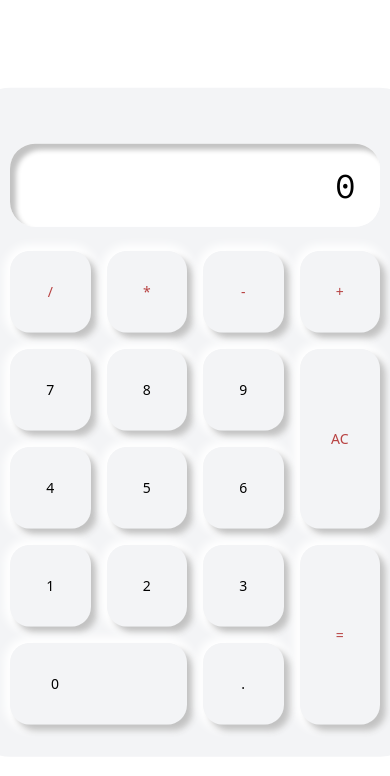
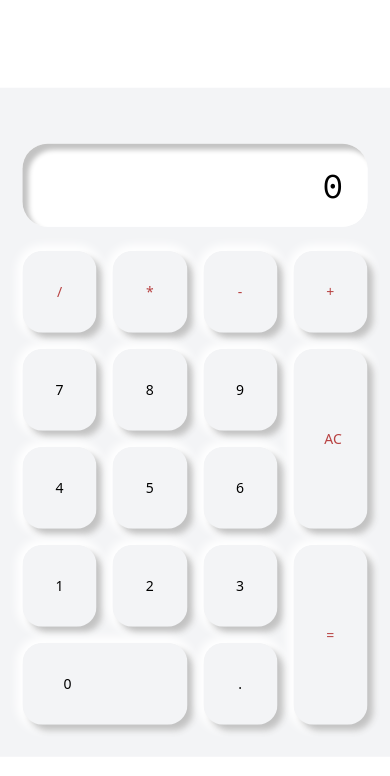
Before and after one commit to mccarthykp/NeuCalc, a React (Vite) app: page / in a window 390 px wide. Shown: the top 776 px of the page. Built offline with nearby package versions, Linux system fonts and the light colour scheme.

Commit message:
responsiveness

```diff
--- a/src/components/Calculator.tsx
+++ b/src/components/Calculator.tsx
@@ -104,7 +104,7 @@ const Calculator: React.FC = () => {
   };
 
   return (
-    <div className="bg-gray-100 inline-block absolute top-1/2 left-1/2 transform -translate-x-1/2 -translate-y-1/2 w-[450px] md:w-[500px] md:shadow-[8px_8px_8px_rgb(195,195,195),0_0_8px_8px_white] rounded-[40px] p-8 px-10 select-none dura"
+    <div className="bg-gray-100 inline-block absolute top-1/2 left-1/2 transform -translate-x-1/2 -translate-y-1/2 w-[425px] md:w-[500px] md:shadow-[8px_8px_8px_rgb(195,195,195),0_0_8px_8px_white] md:rounded-[40px] p-8 px-10 select-none dura"
     >
       <input
         value={screenValue}
```
